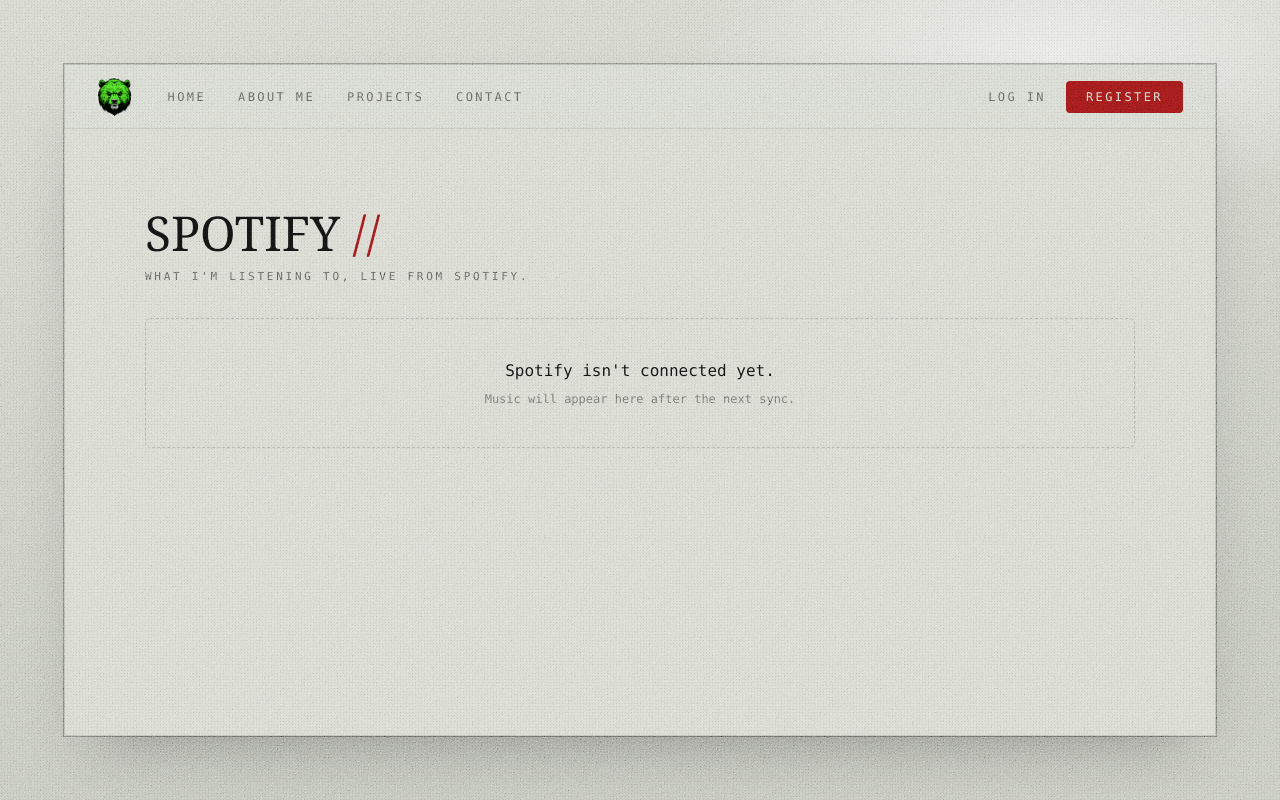
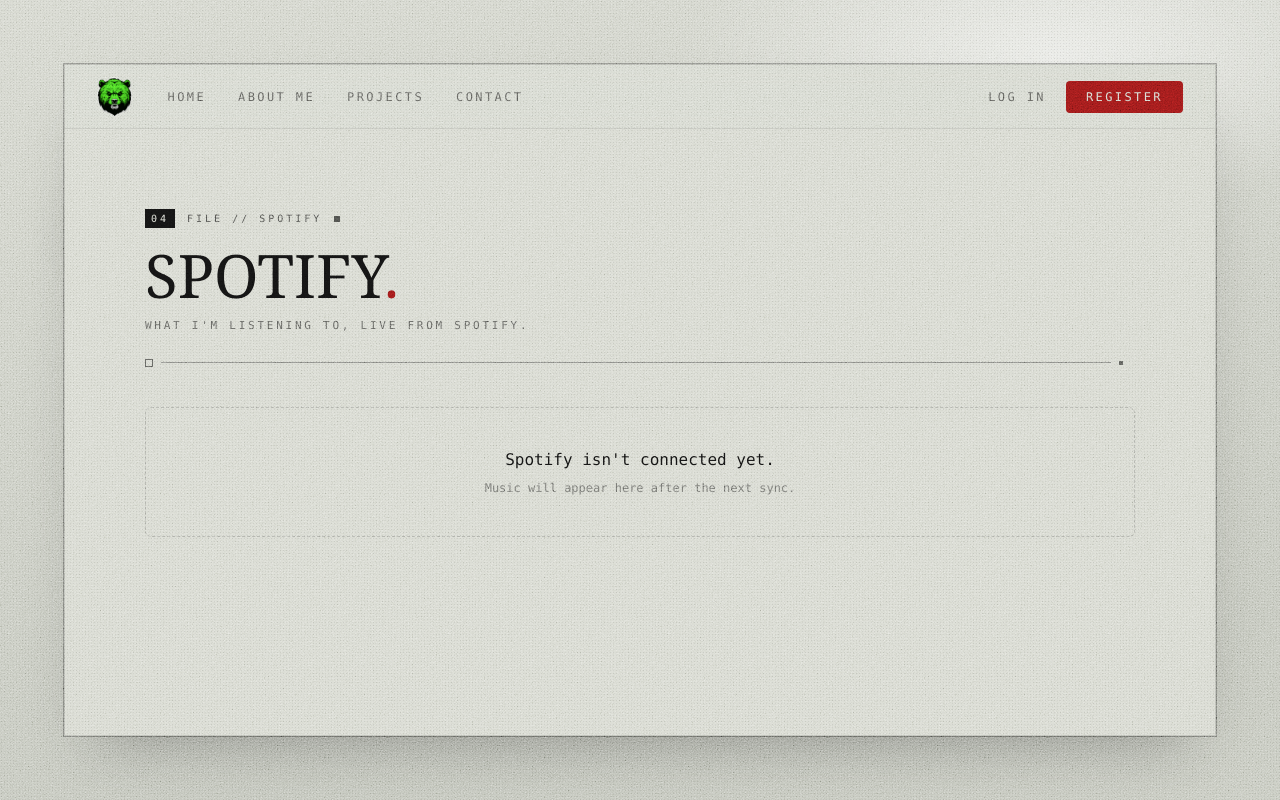
Before and after one commit to TheOneGreenBear/theonegreenbear, a Laravel app: page /spotify in a window 1280 px wide. Run offline with Laravel 12, Linux system fonts and the light colour scheme; data that the repository does not hold is empty; style sheets or scripts are compiled from the project's sources; some libraries are stand-ins or nearby versions; some web fonts are replaced.

Commit message:
feat(ui): give content pages intel-file headers
Replace the Projects, Games, Anime and Spotify headings with a shared
file-header component: a numbered file tag that decodes itself, the
serif title with a red full stop, stats as HUD readouts and a leader
line that draws itself in.

Co-Authored-By: Claude Opus 5.5 <noreply@anthropic.com>

```diff
--- a/resources/css/app.css
+++ b/resources/css/app.css
@@ -216,6 +216,17 @@ select:focus[data-flux-control] {
     }
 }
 
+/* A horizontal rule that draws itself in from the left (page headers). */
+.hud-rule {
+    animation: hud-rule 1.1s cubic-bezier(0.6, 0, 0.2, 1) 0.2s backwards;
+}
+
+@keyframes hud-rule {
+    from {
+        transform: scaleX(0);
+    }
+}
+
 /* A pale band that sweeps down the hero every few seconds. */
 .hud-scan {
     background: linear-gradient(to bottom, transparent, rgb(255 255 255 / 0.35) 50%, transparent);
@@ -283,6 +294,7 @@ select:focus[data-flux-control] {
 @media (prefers-reduced-motion: reduce) {
     .bg-fog,
     .grain::after,
+    .hud-rule,
     .hud-blink,
     .hud-reticle,
     .glitch-title {
--- /dev/null
+++ b/resources/views/components/file-header.blade.php
@@ -0,0 +1,48 @@
+@props([
+    // File number, matching the home page tiles (01 Projects, 02 Games, 03 Anime, 04 Spotify).
+    'number',
+    'title',
+    'subtitle' => null,
+    // Live stats shown as HUD readouts: [label => value].
+    'stats' => [],
+])
+
+{{-- Page header in the intel-file style: a numbered file tag that decodes itself, a serif title, a
+     tracked subtitle and live stats as HUD readouts, underlined by a leader line that draws itself
+     in (decoding: resources/js/Hud.js; styles: "Home hero HUD effects" in app.css). --}}
+<header {{ $attributes->merge(['class' => 'mb-10']) }}>
+    <p class="flex items-center gap-3 font-mono text-[10px] uppercase tracking-[0.3em] text-ink/70">
+        <span class="bg-ink px-1.5 py-0.5 text-paper">{{ $number }}</span>
+        <span data-scramble data-scramble-delay="150">{{ __('File') }} // {{ $title }}</span>
+        <span class="hud-blink inline-block size-1.5 bg-ink/70" aria-hidden="true"></span>
+    </p>
+
+    <div class="mt-5 flex flex-wrap items-end justify-between gap-6">
+        <div>
+            <h1 class="font-display text-4xl uppercase leading-[0.9] text-ink md:text-6xl">{{ $title }}<span class="text-azuki">.</span></h1>
+
+            @if ($subtitle)
+                <p class="mt-4 max-w-md font-mono text-[11px] uppercase tracking-[0.25em] text-ink/60">{{ $subtitle }}</p>
+            @endif
+        </div>
+
+        @if ($stats)
+            <dl class="flex flex-wrap gap-y-3 font-mono">
+                @foreach ($stats as $label => $value)
+                    <div class="px-4 first:pl-0 not-first:border-l not-first:border-ink/20 md:px-6">
+                        <dt class="text-[9px] uppercase tracking-[0.25em] text-ink/50">{{ $label }}</dt>
+                        <dd class="mt-1 font-display text-2xl leading-none text-ink md:text-3xl">{{ $value }}</dd>
+                    </div>
+                @endforeach
+            </dl>
+        @endif
+    </div>
+
+    {{-- Leader line: a node, a rule that draws itself in, then a pair of square marks. --}}
+    <div class="mt-6 flex items-center gap-2" aria-hidden="true">
+        <span class="size-2 shrink-0 border border-ink/60"></span>
+        <span class="hud-rule h-px flex-1 origin-left bg-ink/40"></span>
+        <span class="size-1 shrink-0 bg-ink/60"></span>
+        <span class="hud-blink size-1 shrink-0 bg-ink/60" style="--d: 0.8s"></span>
+    </div>
+</header>
--- a/resources/views/spotify.blade.php
+++ b/resources/views/spotify.blade.php
@@ -1,9 +1,10 @@
 <x-layouts.site :title="__('Spotify')">
     <x-glass-panel class="w-full max-w-6xl p-6 md:p-10">
-        <div class="mb-8">
-            <h1 class="font-display text-3xl uppercase leading-none text-ink md:text-5xl">{{ __('Spotify') }} <span class="text-azuki">//</span></h1>
-            <p class="mt-3 font-mono text-[11px] uppercase tracking-[0.25em] text-ink/60">{{ __('What I\'m listening to, live from Spotify.') }}</p>
-        </div>
+        <x-file-header
+            number="04"
+            :title="__('Spotify')"
+            :subtitle="__('What I\'m listening to, live from Spotify.')"
+        />
 
         @if (session('spotify_status'))
             <p class="mb-6 rounded-md border border-azuki/40 bg-azuki/10 p-3 font-mono text-xs text-azuki">{{ session('spotify_status') }}</p>
```
Also changed, not shown: resources/views/anime.blade.php (+10 -25 lines), resources/views/games.blade.php (+9 -19 lines), resources/views/projects.blade.php (+10 -25 lines).
